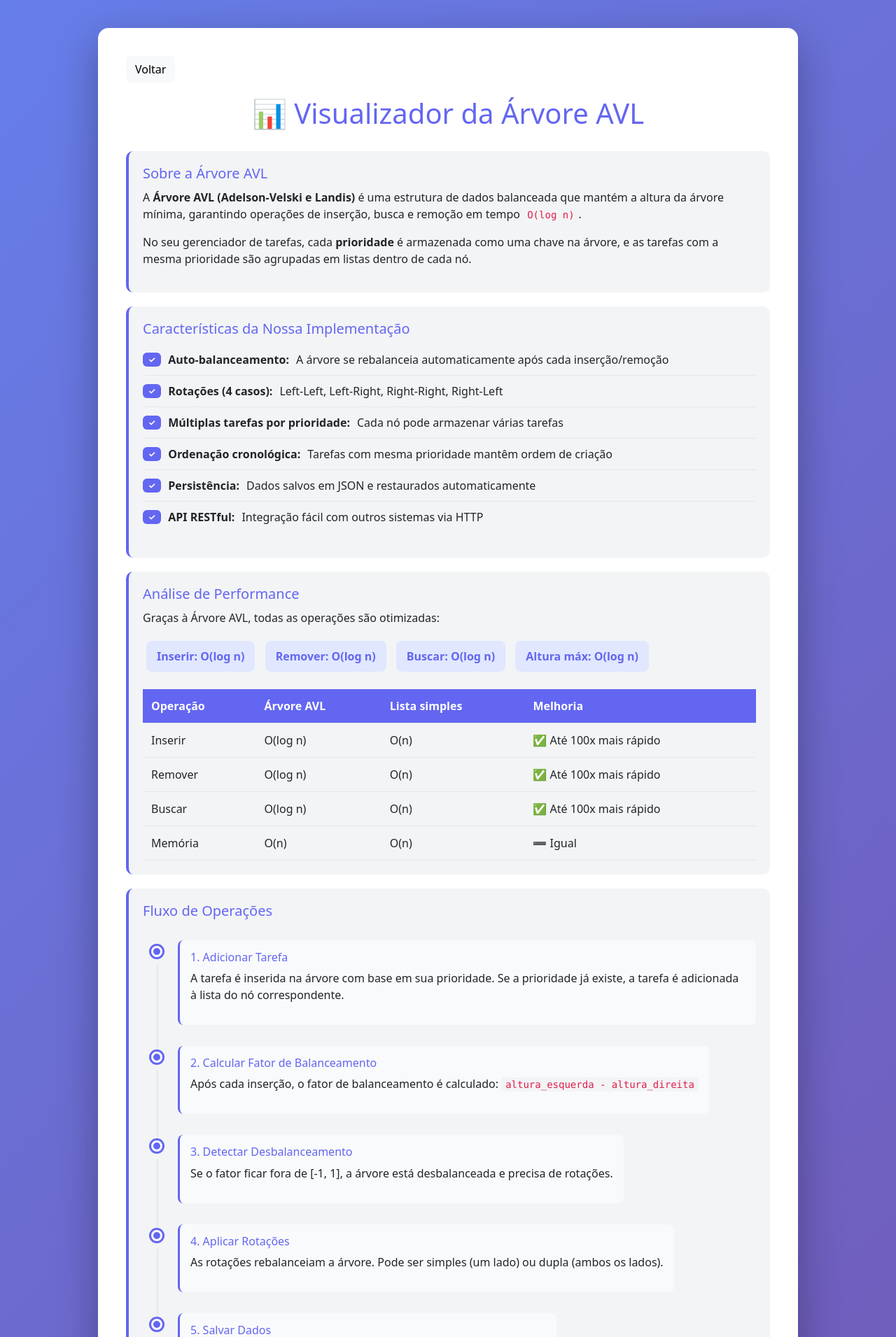
After one commit to eda2-2026/G3_Arvore_EDA2-2026.1, a Flask app: page /tree-info in a window 1280 px wide. The commit adds this page. Shown: the top 1911 px of the page at 70% size. Run offline with Flask 3, Linux system fonts and the light colour scheme.

Commit message:
infos da AVL

```diff
--- a/templates/index.html
+++ b/templates/index.html
@@ -461,6 +461,9 @@
         <div class="header">
             <h1><i class="bi bi-check2-square"></i> TaskManager AVL</h1>
             <p>Gerenciador de tarefas inteligente com Árvore AVL balanceada</p>
+            <a href="/tree-info" class="btn btn-light btn-sm mt-3" style="opacity: 0.9;">
+                <i class="bi bi-info-circle"></i> Saiba mais sobre a AVL
+            </a>
         </div>
 
         <!-- Alerts -->
--- /dev/null
+++ b/templates/tree_info.html
@@ -0,0 +1,397 @@
+<!DOCTYPE html>
+<html lang="pt-BR">
+<head>
+    <meta charset="UTF-8">
+    <meta name="viewport" content="width=device-width, initial-scale=1.0">
+    <title>Visualizador da Árvore AVL</title>
+    <link href="https://cdn.jsdelivr.net/npm/bootstrap@5.3.0/dist/css/bootstrap.min.css" rel="stylesheet">
+    <style>
+        body {
+            background: linear-gradient(135deg, #667eea 0%, #764ba2 100%);
+            min-height: 100vh;
+            padding: 40px 20px;
+        }
+
+        .container {
+            max-width: 1000px;
+            background: white;
+            border-radius: 15px;
+            padding: 40px;
+            box-shadow: 0 20px 60px rgba(0, 0, 0, 0.3);
+        }
+
+        h1 {
+            color: #6366f1;
+            margin-bottom: 30px;
+            text-align: center;
+        }
+
+        .info-section {
+            background: #f3f4f6;
+            padding: 20px;
+            border-radius: 10px;
+            margin-bottom: 20px;
+            border-left: 4px solid #6366f1;
+        }
+
+        .info-section h5 {
+            color: #6366f1;
+            margin-bottom: 10px;
+        }
+
+        .feature-list {
+            list-style: none;
+            padding: 0;
+        }
+
+        .feature-list li {
+            padding: 10px 0;
+            border-bottom: 1px solid #e5e7eb;
+            display: flex;
+            align-items: center;
+            gap: 10px;
+        }
+
+        .feature-list li:last-child {
+            border-bottom: none;
+        }
+
+        .feature-list .badge {
+            background: #6366f1;
+        }
+
+        code {
+            background: #f3f4f6;
+            padding: 2px 6px;
+            border-radius: 4px;
+            color: #e11d48;
+        }
+
+        .comparison-table {
+            margin-top: 20px;
+        }
+
+        table {
+            border-collapse: collapse;
+            width: 100%;
+        }
+
+        th, td {
+            padding: 12px;
+            text-align: left;
+            border-bottom: 1px solid #e5e7eb;
+        }
+
+        th {
+            background: #6366f1;
+            color: white;
+        }
+
+        tr:hover {
+            background: #f9fafb;
+        }
+
+        .timeline {
+            position: relative;
+            padding: 20px 0;
+        }
+
+        .timeline-item {
+            display: flex;
+            margin-bottom: 30px;
+            position: relative;
+            padding-left: 50px;
+        }
+
+        .timeline-item::before {
+            content: '';
+            position: absolute;
+            left: 12px;
+            top: 8px;
+            width: 16px;
+            height: 16px;
+            background: #6366f1;
+            border-radius: 50%;
+            border: 3px solid white;
+            box-shadow: 0 0 0 3px #6366f1;
+        }
+
+        .timeline-item::after {
+            content: '';
+            position: absolute;
+            left: 20px;
+            top: 35px;
+            width: 2px;
+            height: calc(100% + 20px);
+            background: #e5e7eb;
+        }
+
+        .timeline-item:last-child::after {
+            display: none;
+        }
+
+        .timeline-content {
+            background: #f9fafb;
+            padding: 15px;
+            border-radius: 8px;
+            border-left: 3px solid #6366f1;
+        }
+
+        .timeline-content h6 {
+            color: #6366f1;
+            margin-bottom: 8px;
+        }
+
+        .btn-back {
+            margin-bottom: 20px;
+        }
+
+        .performance-metric {
+            display: inline-block;
+            background: #e0e7ff;
+            color: #6366f1;
+            padding: 10px 15px;
+            border-radius: 8px;
+            font-weight: 600;
+            margin: 5px;
+        }
+    </style>
+</head>
+<body>
+    <div class="container">
+        <a href="/" class="btn btn-light btn-back">
+            <i class="bi bi-arrow-left"></i> Voltar
+        </a>
+
+        <h1>📊 Visualizador da Árvore AVL</h1>
+
+        <!-- Sobre a Implementação -->
+        <div class="info-section">
+            <h5><i class="bi bi-info-circle"></i> Sobre a Árvore AVL</h5>
+            <p>
+                A <strong>Árvore AVL (Adelson-Velski e Landis)</strong> é uma estrutura de dados balanceada que mantém
+                a altura da árvore mínima, garantindo operações de inserção, busca e remoção em tempo
+                <code>O(log n)</code>.
+            </p>
+            <p>
+                No seu gerenciador de tarefas, cada <strong>prioridade</strong> é armazenada como uma chave na árvore,
+                e as tarefas com a mesma prioridade são agrupadas em listas dentro de cada nó.
+            </p>
+        </div>
+
+        <!-- Características -->
+        <div class="info-section">
+            <h5><i class="bi bi-star"></i> Características da Nossa Implementação</h5>
+            <ul class="feature-list">
+                <li>
+                    <span class="badge">✓</span>
+                    <strong>Auto-balanceamento:</strong> A árvore se rebalanceia automaticamente após cada inserção/remoção
+                </li>
+                <li>
+                    <span class="badge">✓</span>
+                    <strong>Rotações (4 casos):</strong> Left-Left, Left-Right, Right-Right, Right-Left
+                </li>
+                <li>
+                    <span class="badge">✓</span>
+                    <strong>Múltiplas tarefas por prioridade:</strong> Cada nó pode armazenar várias tarefas
+                </li>
+                <li>
+                    <span class="badge">✓</span>
+                    <strong>Ordenação cronológica:</strong> Tarefas com mesma prioridade mantêm ordem de criação
+                </li>
+                <li>
+                    <span class="badge">✓</span>
+                    <strong>Persistência:</strong> Dados salvos em JSON e restaurados automaticamente
+                </li>
+                <li>
+                    <span class="badge">✓</span>
+                    <strong>API RESTful:</strong> Integração fácil com outros sistemas via HTTP
+                </li>
+            </ul>
+        </div>
+
+        <!-- Performance -->
+        <div class="info-section">
+            <h5><i class="bi bi-lightning"></i> Análise de Performance</h5>
+            <p>Graças à Árvore AVL, todas as operações são otimizadas:</p>
+            <div style="margin-top: 15px;">
+                <div class="performance-metric">Inserir: O(log n)</div>
+                <div class="performance-metric">Remover: O(log n)</div>
+                <div class="performance-metric">Buscar: O(log n)</div>
+                <div class="performance-metric">Altura máx: O(log n)</div>
+            </div>
+
+            <table class="comparison-table">
+                <thead>
+                    <tr>
+                        <th>Operação</th>
+                        <th>Árvore AVL</th>
+                        <th>Lista simples</th>
+                        <th>Melhoria</th>
+                    </tr>
+                </thead>
+                <tbody>
+                    <tr>
+                        <td>Inserir</td>
+                        <td>O(log n)</td>
+                        <td>O(n)</td>
+                        <td>✅ Até 100x mais rápido</td>
+                    </tr>
+                    <tr>
+                        <td>Remover</td>
+                        <td>O(log n)</td>
+                        <td>O(n)</td>
+                        <td>✅ Até 100x mais rápido</td>
+                    </tr>
+                    <tr>
+                        <td>Buscar</td>
+                        <td>O(log n)</td>
+                        <td>O(n)</td>
+                        <td>✅ Até 100x mais rápido</td>
+                    </tr>
+                    <tr>
+                        <td>Memória</td>
+                        <td>O(n)</td>
+                        <td>O(n)</td>
+                        <td>➖ Igual</td>
+                    </tr>
+                </tbody>
+            </table>
+        </div>
+
+        <!-- Como Funciona -->
+        <div class="info-section">
+            <h5><i class="bi bi-diagram-3"></i> Fluxo de Operações</h5>
+            <div class="timeline">
+                <div class="timeline-item">
+                    <div class="timeline-content">
+                        <h6>1. Adicionar Tarefa</h6>
+                        <p>A tarefa é inserida na árvore com base em sua prioridade. Se a prioridade já existe,
+                        a tarefa é adicionada à lista do nó correspondente.</p>
+                    </div>
+                </div>
+
+                <div class="timeline-item">
+                    <div class="timeline-content">
+                        <h6>2. Calcular Fator de Balanceamento</h6>
+                        <p>Após cada inserção, o fator de balanceamento é calculado:
+                        <code>altura_esquerda - altura_direita</code></p>
+                    </div>
+                </div>
+
+                <div class="timeline-item">
+                    <div class="timeline-content">
+                        <h6>3. Detectar Desbalanceamento</h6>
+                        <p>Se o fator ficar fora de [-1, 1], a árvore está desbalanceada e precisa de rotações.</p>
+                    </div>
+                </div>
+
+                <div class="timeline-item">
+                    <div class="timeline-content">
+                        <h6>4. Aplicar Rotações</h6>
+                        <p>As rotações rebalanceiam a árvore. Pode ser simples (um lado) ou dupla (ambos os lados).</p>
+                    </div>
+                </div>
+
+                <div class="timeline-item">
+                    <div class="timeline-content">
+                        <h6>5. Salvar Dados</h6>
+                        <p>Todas as tarefas são automaticamente persistidas em <code>tasks.json</code>.</p>
+                    </div>
+                </div>
+            </div>
+        </div>
+
+        <!-- Exemplos de Uso -->
+        <div class="info-section">
+            <h5><i class="bi bi-play-circle"></i> Exemplos de Uso</h5>
+            <p><strong>Exemplo 1: Adicionar 3 tarefas com prioridades diferentes</strong></p>
+            <pre style="background: #f9fafb; padding: 15px; border-radius: 8px; overflow-x: auto;"><code>
+1. Tarefa "Estudar" - Prioridade 85
+2. Tarefa "Limpar casa" - Prioridade 30
+3. Tarefa "Exercitar" - Prioridade 60
+
+Resultado na árvore AVL (ordem descendente):
+1. "Estudar" (85) ← Mais urgente
+2. "Exercitar" (60)
+3. "Limpar casa" (30) ← Menos urgente
+            </code></pre>
+
+            <p style="margin-top: 20px;"><strong>Exemplo 2: Estrutura interna da árvore com 5 tarefas</strong></p>
+            <pre style="background: #f9fafb; padding: 15px; border-radius: 8px; overflow-x: auto;"><code>
+        [60]
+       /    \
+     [30]   [85]
+    /       /
+  [15]    [70]
+
+Onde cada número é uma prioridade.
+Se houver tarefas duplicadas:
+- Nó [60] pode conter: ["Tarefa A", "Tarefa B"]
+            </code></pre>
+        </div>
+
+        <!-- Casos de Rotação -->
+        <div class="info-section">
+            <h5><i class="bi bi-arrow-left-right"></i> Os 4 Casos de Rotação AVL</h5>
+            <div style="margin-top: 15px;">
+                <p><strong>Caso 1: Left-Left (LL)</strong></p>
+                <p style="margin-left: 10px; color: #666;">
+                    Inserção no filho esquerdo do filho esquerdo → 1 rotação à direita
+                </p>
+
+                <p style="margin-top: 15px;"><strong>Caso 2: Right-Right (RR)</strong></p>
+                <p style="margin-left: 10px; color: #666;">
+                    Inserção no filho direito do filho direito → 1 rotação à esquerda
+                </p>
+
+                <p style="margin-top: 15px;"><strong>Caso 3: Left-Right (LR)</strong></p>
+                <p style="margin-left: 10px; color: #666;">
+                    Inserção no filho direito do filho esquerdo → Rotação esquerda + Rotação direita
+                </p>
+
+                <p style="margin-top: 15px;"><strong>Caso 4: Right-Left (RL)</strong></p>
+                <p style="margin-left: 10px; color: #666;">
+                    Inserção no filho esquerdo do filho direito → Rotação direita + Rotação esquerda
+                </p>
+            </div>
+        </div>
+
+        <!-- Dicas de Uso -->
+        <div class="info-section">
+            <h5><i class="bi bi-lightbulb"></i> Dicas e Boas Práticas</h5>
+            <ul class="feature-list">
+                <li>
+                    <span class="badge">💡</span>
+                    Use prioridades bem distribuídas (não todas iguais) para maximizar os benefícios da AVL
+                </li>
+                <li>
+                    <span class="badge">💡</span>
+                    Tarefas com a mesma prioridade mantêm ordem cronológica de criação
+                </li>
+                <li>
+                    <span class="badge">💡</span>
+                    A altura da árvore nunca excederá 1.44 * log₂(n+1) - próximo ao logarítmico perfeito
+                </li>
+                <li>
+                    <span class="badge">💡</span>
+                    Para manutenção manual do banco, edite <code>tasks.json</code> (validação será feita ao carregar)
+                </li>
+                <li>
+                    <span class="badge">💡</span>
+                    Cada tarefa tem um ID único de 8 caracteres para evitar colisões
+                </li>
+            </ul>
+        </div>
+
+        <div style="margin-top: 30px; padding: 20px; background: #e0e7ff; border-radius: 10px; text-align: center;">
+            <p style="margin: 0;">
+                <strong>Quer voltar ao gerenciador?</strong>
+                <a href="/" class="btn btn-primary" style="margin-left: 10px;">
+                    Ir para as Tarefas
+                </a>
+            </p>
+        </div>
+    </div>
+</body>
+</html>
```
